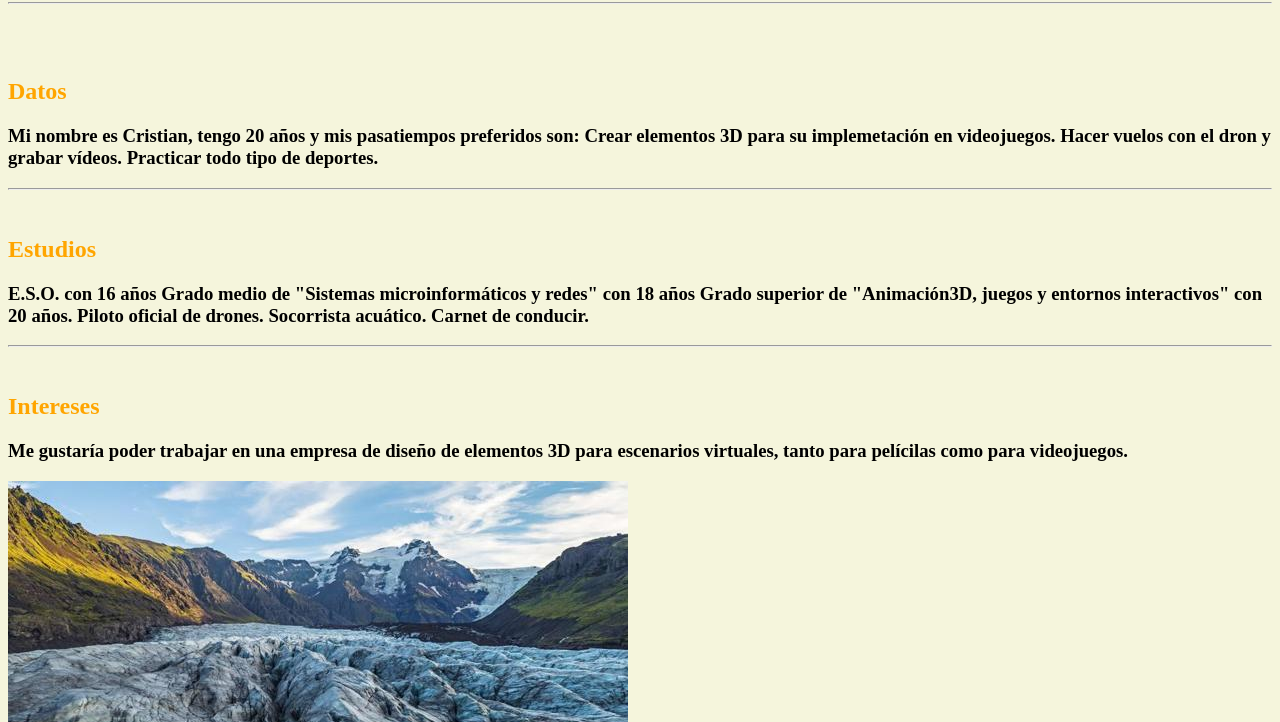
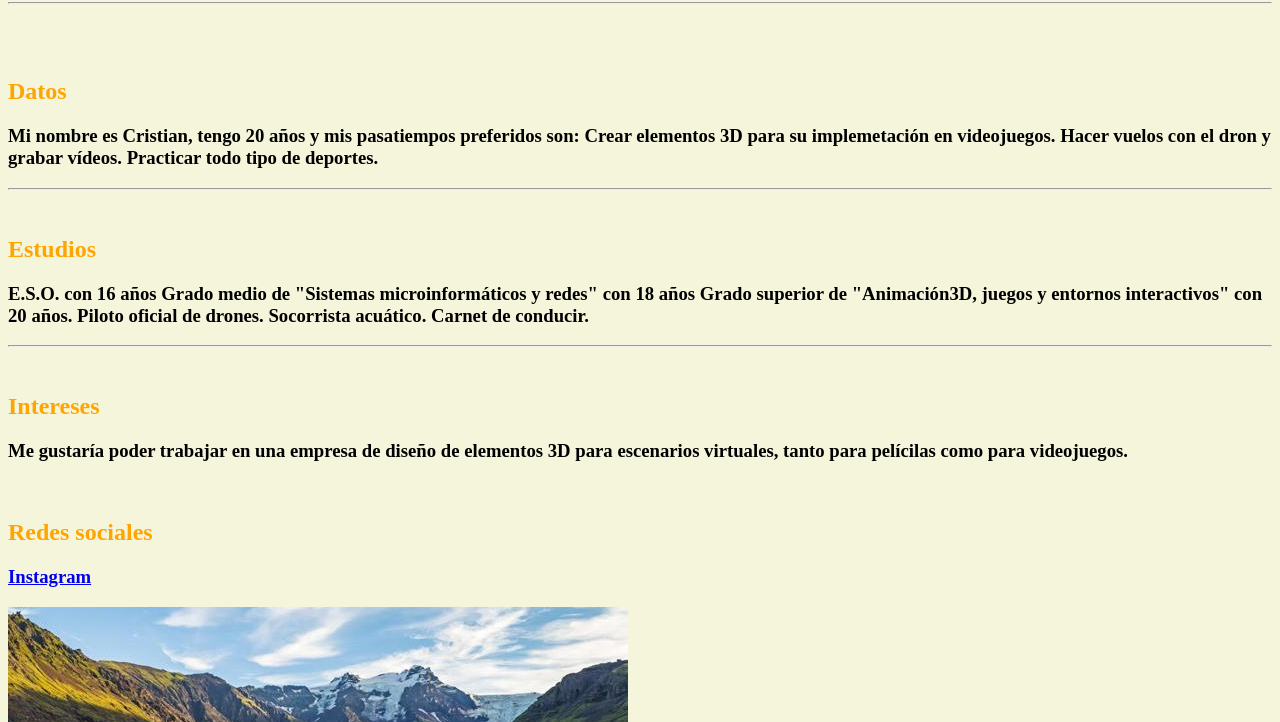
Before and after one commit to Cristian010010/cristian010010.github.com, a plain HTML site: page index.html in a window 1280 px wide. Shown: the part 78-800 px from the top of the page. Drawn offline with Linux system fonts and the light colour scheme.

Commit message:
Update index.html

```diff
--- a/index.html
+++ b/index.html
@@ -32,6 +32,11 @@
 	<h3>
 	Me gustaría poder trabajar en una empresa de diseño de elementos 3D para escenarios virtuales, tanto para pelícilas como para videojuegos.
 	</h3>
+	<br/>
+	<h2 style="color:orange">Redes sociales<h2>
+	<h3>
+	<a href="https://www.instagram.com/?hl=es"/>Instagram </a>
+	</h3>
 	<img src="GrabadoDron.jpg" align="center">
 </body>
 </html>
```
